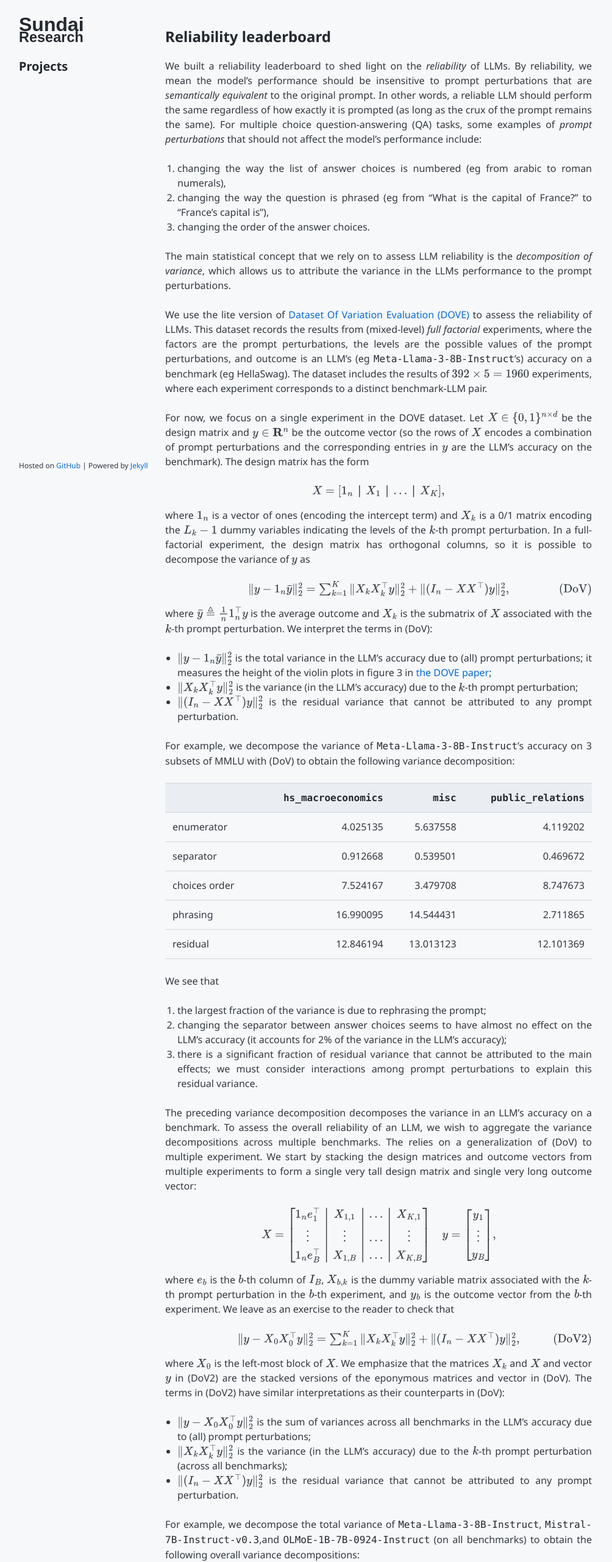
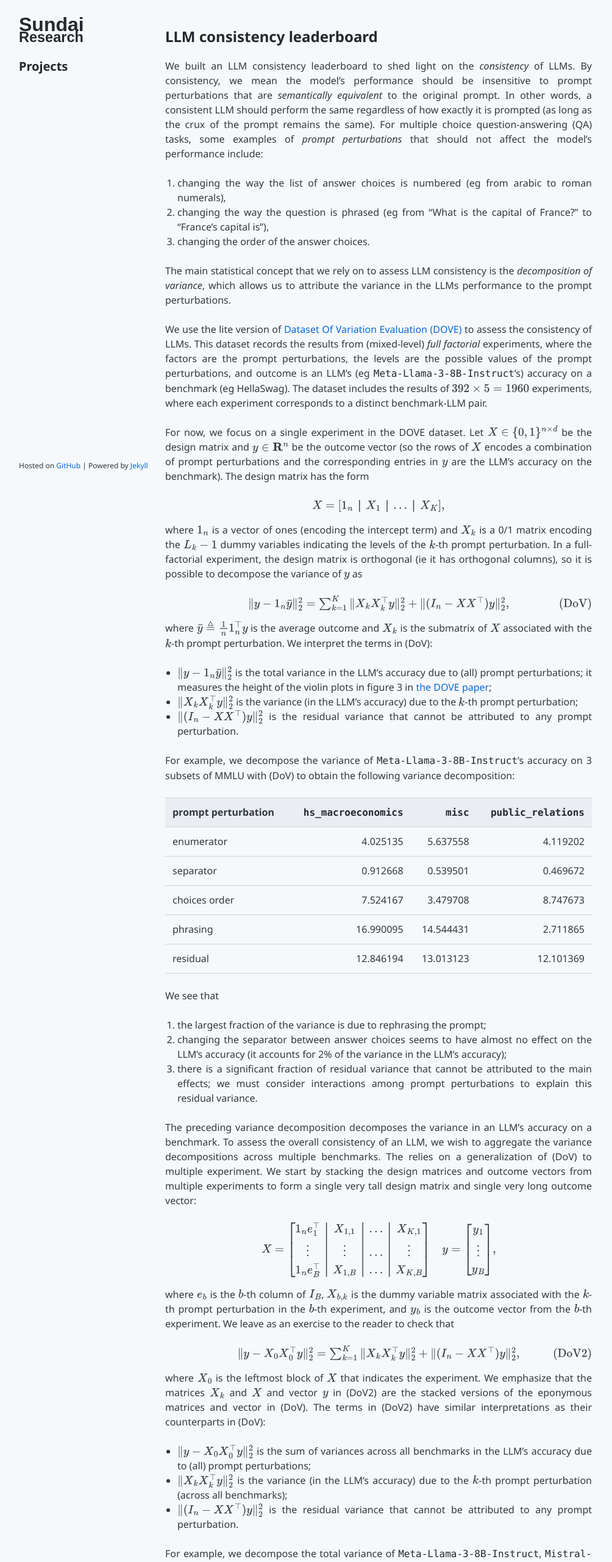
Before and after one commit to sundai-research/sundai-research.github.io, a plain HTML site: page projects/2025-03-23-consistency-leaderboard.html in a window 1280 px wide. Shown: the top 2562 px of the page at 61% size, without its empty margins (139-1143 px from the left). Drawn offline with nearby package versions, Linux system fonts and the light colour scheme.

Commit message:
reliability -> consistency

```diff
--- a/projects/2025-03-23-reliability-leaderboard.html
+++ b/projects/2025-03-23-consistency-leaderboard.html
@@ -5,21 +5,21 @@
   <meta http-equiv="X-UA-Compatible" content="IE=edge">
   <meta name="viewport" content="width=device-width, initial-scale=1, shrink-to-fit=no">
   <!-- Begin Jekyll SEO tag v2.8.0 -->
-<title>Reliability leaderboard | Sundai Research</title>
+<title>LLM consistency leaderboard | Sundai Research</title>
 <meta name="generator" content="Jekyll v4.4.1" />
-<meta property="og:title" content="Reliability leaderboard" />
+<meta property="og:title" content="LLM consistency leaderboard" />
 <meta property="og:locale" content="en_US" />
-<meta name="description" content="We built a reliability leaderboard to shed light on the reliability of LLMs. By reliability, we mean the model’s performance should be insensitive to prompt perturbations that are semantically equivalent to the original prompt. In other words, a reliable LLM should perform the same regardless of how exactly it is prompted (as long as the crux of the prompt remains the same). For multiple choice question-answering (QA) tasks, some examples of prompt perturbations that should not affect the model’s performance include:" />
-<meta property="og:description" content="We built a reliability leaderboard to shed light on the reliability of LLMs. By reliability, we mean the model’s performance should be insensitive to prompt perturbations that are semantically equivalent to the original prompt. In other words, a reliable LLM should perform the same regardless of how exactly it is prompted (as long as the crux of the prompt remains the same). For multiple choice question-answering (QA) tasks, some examples of prompt perturbations that should not affect the model’s performance include:" />
-<link rel="canonical" href="/projects/2025-03-23-reliability-leaderboard" />
-<meta property="og:url" content="/projects/2025-03-23-reliability-leaderboard" />
+<meta name="description" content="We built an LLM consistency leaderboard to shed light on the consistency of LLMs. By consistency, we mean the model’s performance should be insensitive to prompt perturbations that are semantically equivalent to the original prompt. In other words, a consistent LLM should perform the same regardless of how exactly it is prompted (as long as the crux of the prompt remains the same). For multiple choice question-answering (QA) tasks, some examples of prompt perturbations that should not affect the model’s performance include:" />
+<meta property="og:description" content="We built an LLM consistency leaderboard to shed light on the consistency of LLMs. By consistency, we mean the model’s performance should be insensitive to prompt perturbations that are semantically equivalent to the original prompt. In other words, a consistent LLM should perform the same regardless of how exactly it is prompted (as long as the crux of the prompt remains the same). For multiple choice question-answering (QA) tasks, some examples of prompt perturbations that should not affect the model’s performance include:" />
+<link rel="canonical" href="/projects/2025-03-23-consistency-leaderboard" />
+<meta property="og:url" content="/projects/2025-03-23-consistency-leaderboard" />
 <meta property="og:site_name" content="Sundai Research" />
 <meta property="og:type" content="article" />
 <meta property="article:published_time" content="2025-03-23T00:00:00-07:00" />
 <meta name="twitter:card" content="summary" />
-<meta property="twitter:title" content="Reliability leaderboard" />
+<meta property="twitter:title" content="LLM consistency leaderboard" />
 <script type="application/ld+json">
-{"@context":"https://schema.org","@type":"BlogPosting","dateModified":"2025-03-23T00:00:00-07:00","datePublished":"2025-03-23T00:00:00-07:00","description":"We built a reliability leaderboard to shed light on the reliability of LLMs. By reliability, we mean the model’s performance should be insensitive to prompt perturbations that are semantically equivalent to the original prompt. In other words, a reliable LLM should perform the same regardless of how exactly it is prompted (as long as the crux of the prompt remains the same). For multiple choice question-answering (QA) tasks, some examples of prompt perturbations that should not affect the model’s performance include:","headline":"Reliability leaderboard","mainEntityOfPage":{"@type":"WebPage","@id":"/projects/2025-03-23-reliability-leaderboard"},"url":"/projects/2025-03-23-reliability-leaderboard"}</script>
+{"@context":"https://schema.org","@type":"BlogPosting","dateModified":"2025-03-23T00:00:00-07:00","datePublished":"2025-03-23T00:00:00-07:00","description":"We built an LLM consistency leaderboard to shed light on the consistency of LLMs. By consistency, we mean the model’s performance should be insensitive to prompt perturbations that are semantically equivalent to the original prompt. In other words, a consistent LLM should perform the same regardless of how exactly it is prompted (as long as the crux of the prompt remains the same). For multiple choice question-answering (QA) tasks, some examples of prompt perturbations that should not affect the model’s performance include:","headline":"LLM consistency leaderboard","mainEntityOfPage":{"@type":"WebPage","@id":"/projects/2025-03-23-consistency-leaderboard"},"url":"/projects/2025-03-23-consistency-leaderboard"}</script>
 <!-- End Jekyll SEO tag -->
 
   <link rel="stylesheet" href="/assets/css/style.css">
@@ -27,7 +27,7 @@
   <script src="https://cdnjs.cloudflare.com/ajax/libs/html5shiv/3.7.3/html5shiv.min.js"></script>
   <![endif]-->
   <link href="https://fonts.googleapis.com/css2?family=Noto+Sans:ital,wght@0,400;0,700;1,400&display=swap" rel="stylesheet">
-  <script src="https://kit.fontawesome.com/ef661a1083.js" crossorigin="anonymous"></script>
+  <script src="https://kit.fontawesome.com/2547d58cc9.js" crossorigin="anonymous"></script>
 
   <script src="/assets/js/mathjax-config.js" type="text/javascript"></script>
 
@@ -53,9 +53,9 @@
 
       <section>
 
-      <h1>Reliability leaderboard</h1>
+      <h1>LLM consistency leaderboard</h1>
 
-<p>We built a reliability leaderboard to shed light on the <em>reliability</em> of LLMs. By reliability, we mean the model’s performance should be insensitive to  prompt perturbations that are <em>semantically equivalent</em> to the original prompt. In other words, a reliable LLM should perform the same regardless of how exactly it is prompted (as long as the crux of the prompt remains the same). For multiple choice question-answering (QA) tasks, some examples of <em>prompt perturbations</em> that should not affect the model’s performance include:</p>
+<p>We built an LLM consistency leaderboard to shed light on the <em>consistency</em> of LLMs. By consistency, we mean the model’s performance should be insensitive to  prompt perturbations that are <em>semantically equivalent</em> to the original prompt. In other words, a consistent LLM should perform the same regardless of how exactly it is prompted (as long as the crux of the prompt remains the same). For multiple choice question-answering (QA) tasks, some examples of <em>prompt perturbations</em> that should not affect the model’s performance include:</p>
 
 <ol>
   <li>changing the way the list of answer choices is numbered (eg from arabic to roman numerals),</li>
@@ -63,17 +63,15 @@
   <li>changing the order of the answer choices.</li>
 </ol>
 
-<p>The main statistical concept that we rely on to assess LLM reliability is the <em>decomposition of variance</em>, which allows us to attribute the variance in the LLMs performance to the prompt perturbations.</p>
+<p>The main statistical concept that we rely on to assess LLM consistency is the <em>decomposition of variance</em>, which allows us to attribute the variance in the LLMs performance to the prompt perturbations.</p>
 
-<!-- __Notation/terminology:__ A prompt variation is a (distinct) combination of prompt perturbations, and we encode prompt variations with vectors of categorical variables $$x\in\reals^d$$, where $$d$$ is the total number of prompt perturbations. For example, if there are 2 prompt perturbations (eg the first 2 listed above) and 3, 2 possible values for the 2 prompt perturbations respectively, then there are $$x\in\reals^2$$ has $$3\times 2 = 6$$ combinations of the prompt perturbations. Let $$y\in\reals$$ be a measure (eg accuracy) of an LLM performance on a benchmark.  -->
-
-<p>We use the lite version of <a href="https://slab-nlp.github.io/DOVE/">Dataset Of Variation Evaluation (DOVE)</a> to assess the reliability of LLMs. This dataset records the results from (mixed-level) <em>full factorial</em> experiments, where the factors are the prompt perturbations, the levels are the possible values of the prompt perturbations, and outcome is an LLM’s (eg <code class="language-plaintext highlighter-rouge">Meta-Llama-3-8B-Instruct</code>’s) accuracy on a benchmark (eg HellaSwag). The dataset includes the results of \(392\times 5 = 1960\) experiments, where each experiment corresponds to a distinct benchmark-LLM pair.</p>
+<p>We use the lite version of <a href="https://slab-nlp.github.io/DOVE/">Dataset Of Variation Evaluation (DOVE)</a> to assess the consistency of LLMs. This dataset records the results from (mixed-level) <em>full factorial</em> experiments, where the factors are the prompt perturbations, the levels are the possible values of the prompt perturbations, and outcome is an LLM’s (eg <code class="language-plaintext highlighter-rouge">Meta-Llama-3-8B-Instruct</code>’s) accuracy on a benchmark (eg HellaSwag). The dataset includes the results of \(392\times 5 = 1960\) experiments, where each experiment corresponds to a distinct benchmark-LLM pair.</p>
 
 <p>For now, we focus on a single experiment in the DOVE dataset. Let \(X\in\{0,1\}^{n\times d}\) be the design matrix and \(y\in\reals^n\) be the outcome vector (so the rows of \(X\) encodes a combination of prompt perturbations and the corresponding entries in \(y\) are the LLM’s accuracy on the benchmark). The design matrix has the form</p>
 
 \[X = \left[\begin{array}{c|c|c|c}1_n &amp; X_1 &amp; \dots &amp; X_K\end{array}\right],\]
 
-<p>where \(1_n\) is a vector of ones (encoding the intercept term) and \(X_k\) is a 0/1 matrix encoding the \(L_k-1\) dummy variables indicating the levels of the \(k\)-th prompt perturbation. In a full-factorial experiment, the design matrix has orthogonal columns, so it is possible to decompose the variance of \(y\) as</p>
+<p>where \(1_n\) is a vector of ones (encoding the intercept term) and \(X_k\) is a 0/1 matrix encoding the \(L_k-1\) dummy variables indicating the levels of the \(k\)-th prompt perturbation. In a full-factorial experiment, the design matrix is orthogonal (ie it has orthogonal columns), so it is possible to decompose the variance of \(y\) as</p>
 
 \[\textstyle
 \|y - 1_n\bar{y}\|_2^2 = \sum_{k=1}^K\|X_kX_k^\top y\|_2^2 + \|(I_n - XX^\top)y\|_2^2,
@@ -92,7 +90,7 @@
 <table>
   <thead>
     <tr>
-      <th style="text-align: left"> </th>
+      <th style="text-align: left">prompt perturbation</th>
       <th style="text-align: right"><code class="language-plaintext highlighter-rouge">hs_macroeconomics</code></th>
       <th style="text-align: right"><code class="language-plaintext highlighter-rouge">misc</code></th>
       <th style="text-align: right"><code class="language-plaintext highlighter-rouge">public_relations</code></th>
@@ -140,7 +138,7 @@
   <li>there is a significant fraction of residual variance that cannot be attributed to the main effects; we must consider interactions among prompt perturbations to explain this residual variance.</li>
 </ol>
 
-<p>The preceding variance decomposition decomposes the variance in an LLM’s accuracy on a benchmark. To assess the overall reliability of an LLM, we wish to aggregate the variance decompositions across multiple benchmarks. The relies on a generalization of (DoV) to multiple experiment. We start by stacking the design matrices and outcome vectors from multiple experiments to form a single very tall design matrix and single very long outcome vector:</p>
+<p>The preceding variance decomposition decomposes the variance in an LLM’s accuracy on a benchmark. To assess the overall consistency of an LLM, we wish to aggregate the variance decompositions across multiple benchmarks. The relies on a generalization of (DoV) to multiple experiment. We start by stacking the design matrices and outcome vectors from multiple experiments to form a single very tall design matrix and single very long outcome vector:</p>
 
 \[X = \left[\begin{array}{c|c|c|c}1_ne_1^\top &amp; X_{1,1} &amp; \dots &amp; X_{K,1} \\
 \vdots &amp; \vdots &amp; \dots &amp; \vdots \\ 1_ne_B^\top &amp; X_{1,B} &amp; \dots &amp; X_{K,B}\end{array}\right]\quad y = \begin{bmatrix}y_1 \\ \vdots \\ y_B\end{bmatrix},\]
@@ -151,7 +149,7 @@
 \|y - X_0X_0^\top y\|_2^2 = \sum_{k=1}^K\|X_kX_k^\top y\|_2^2 + \|(I_n - XX^\top)y\|_2^2,
 \tag{DoV2}\]
 
-<p>where \(X_0\) is the left-most block of \(X\). We emphasize that the matrices \(X_k\) and \(X\) and vector \(y\) in (DoV2) are the stacked versions of the eponymous matrices and vector in (DoV). The terms in (DoV2) have similar interpretations as their counterparts in (DoV):</p>
+<p>where \(X_0\) is the leftmost block of \(X\) that indicates the experiment. We emphasize that the matrices \(X_k\) and \(X\) and vector \(y\) in (DoV2) are the stacked versions of the eponymous matrices and vector in (DoV). The terms in (DoV2) have similar interpretations as their counterparts in (DoV):</p>
 
 <ul>
   <li>\(\|y - X_0X_0^\top y\|_2^2\) is the sum of variances across all benchmarks in the LLM’s accuracy due to (all) prompt perturbations;</li>
@@ -164,7 +162,7 @@
 <table>
   <thead>
     <tr>
-      <th style="text-align: left"> </th>
+      <th style="text-align: left">prompt perturbation</th>
       <th style="text-align: right"><code class="language-plaintext highlighter-rouge">Meta-Llama-3-8B-Instruct</code></th>
       <th style="text-align: right"><code class="language-plaintext highlighter-rouge">Mistral-7B-Instruct-v0.3</code></th>
       <th style="text-align: right"><code class="language-plaintext highlighter-rouge">OLMoE-1B-7B-0924-Instruct</code></th>
@@ -218,7 +216,7 @@
   <li>there is a significant fraction of residual variance that cannot be attributed to the main effects; we must consider interactions among prompt perturbations to explain this residual variance.</li>
 </ol>
 
-<p>Finally, here is our reliability leaderboard that ranks LLMs by the (total) variance in their accuracies. Keep in mind that we are ranking models by their reliability, so if a model is reliably bad, then it’ll rank highly on the leaderboard. There are only 5 models on the leaderboard because there are only 5 models in DOVE Lite. The main bottleneck in the way of including more models on the leaderboard is performing more experiments to measure the accuracies of more LLMs under (more) prompt perturbations; the computational cost of evaluating (DoV) and (DoV2) is negligible on modern hardware.</p>
+<p>Finally, here is our consistency leaderboard that ranks LLMs by the (total) variance in their accuracies. Keep in mind that we are ranking models by their consistency: if a model is consistently bad (eg <code class="language-plaintext highlighter-rouge">Llama-3.2-1B-Instruct</code>), then it’ll rank highly on the consistency leaderboard. Right now, there are only 5 models on the leaderboard because there are only 5 models in DOVE Lite. The main bottleneck in the way of including more models on the leaderboard is performing more experiments to measure the accuracies of more LLMs under (more) prompt perturbations; the computational cost of evaluating (DoV) and (DoV2) is negligible on modern hardware.</p>
 
 <!-- | | benchmark | enumerator | separator | choices order | phrasing | residual | total |
 |:--- | ---: | ---: | ---: | ---: | ---: | ---: | ---: |
@@ -232,11 +230,11 @@
 
 <table class="sortable">
   <caption>
-    <p><strong>LLM reliability leaderboard:</strong> click on the column headers to sort the rows by the entries in the respective columns</p>
+    <p><strong>LLM consistency leaderboard:</strong> click on the column headers to sort the rows by the entries in the respective columns</p>
   </caption>
   <thead>
     <tr>
-      <th style="text-align: left;"></th>
+      <th style="text-align: left;">LLM</th>
       <th style="text-align: right;">enumerator</th>
       <th style="text-align: right;">separator</th>
       <th style="text-align: right;">choices order</th>
@@ -294,6 +292,10 @@
   </tbody>
 </table>
 
+<blockquote>
+  <p>A notebook to replicate (the numbers on) the leaderboard is available at <i class="fab fa-github fa-fw"></i> / <a href="https://github.com/sundai-research">sundai-research</a> / <a href="https://github.com/sundai-research/consistency-leaderboard">consistency-leaderboard</a>.</p>
+</blockquote>
+
 
 <p><small>Hacked together by Seamus Somerstep and Yuekai Sun on March 23, 2025
 </small></p>
```
Also changed, not shown: 404.html (+1 -1 lines), index.html (+1 -1 lines), projects/index.html (+2 -2 lines).
